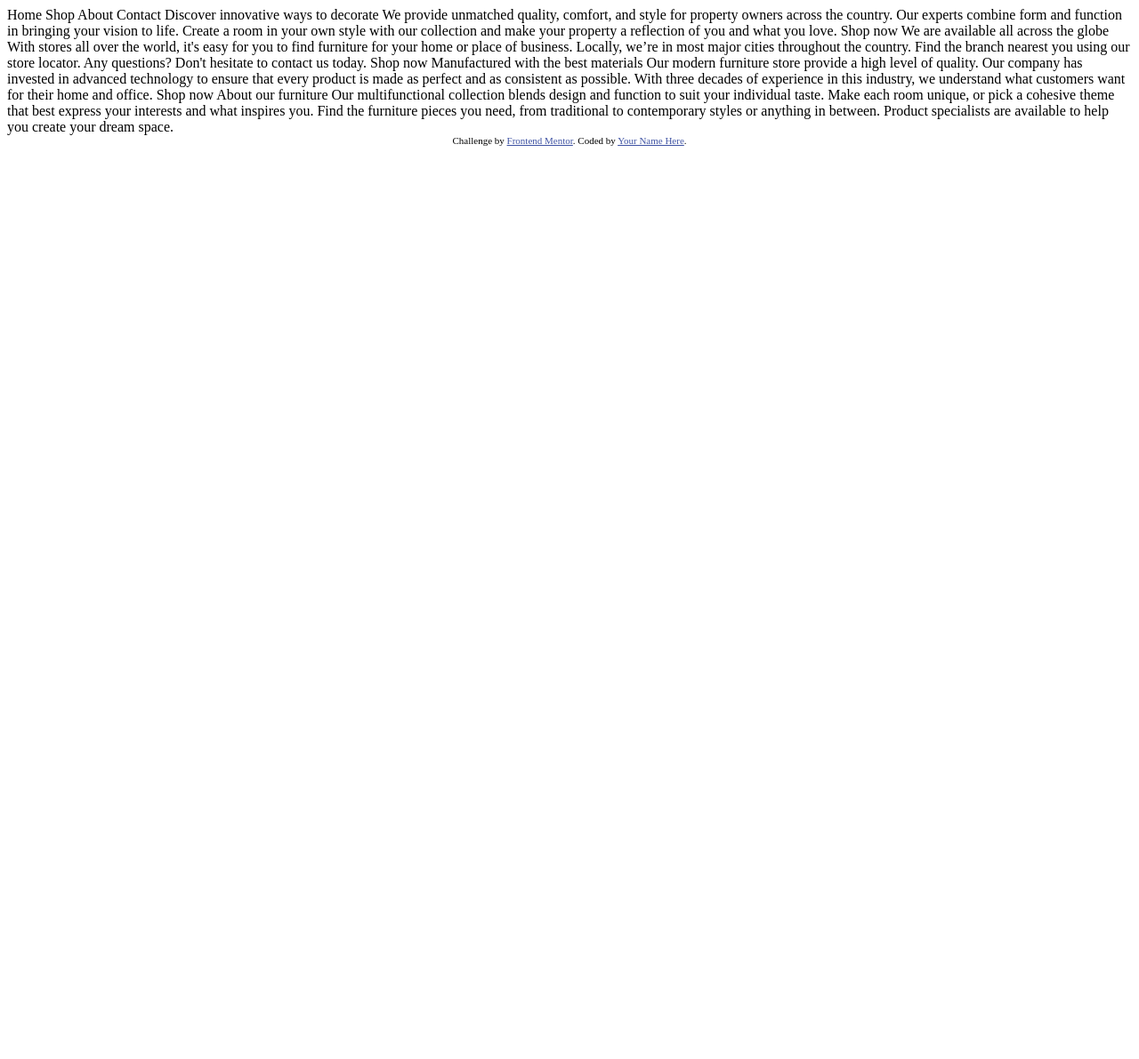
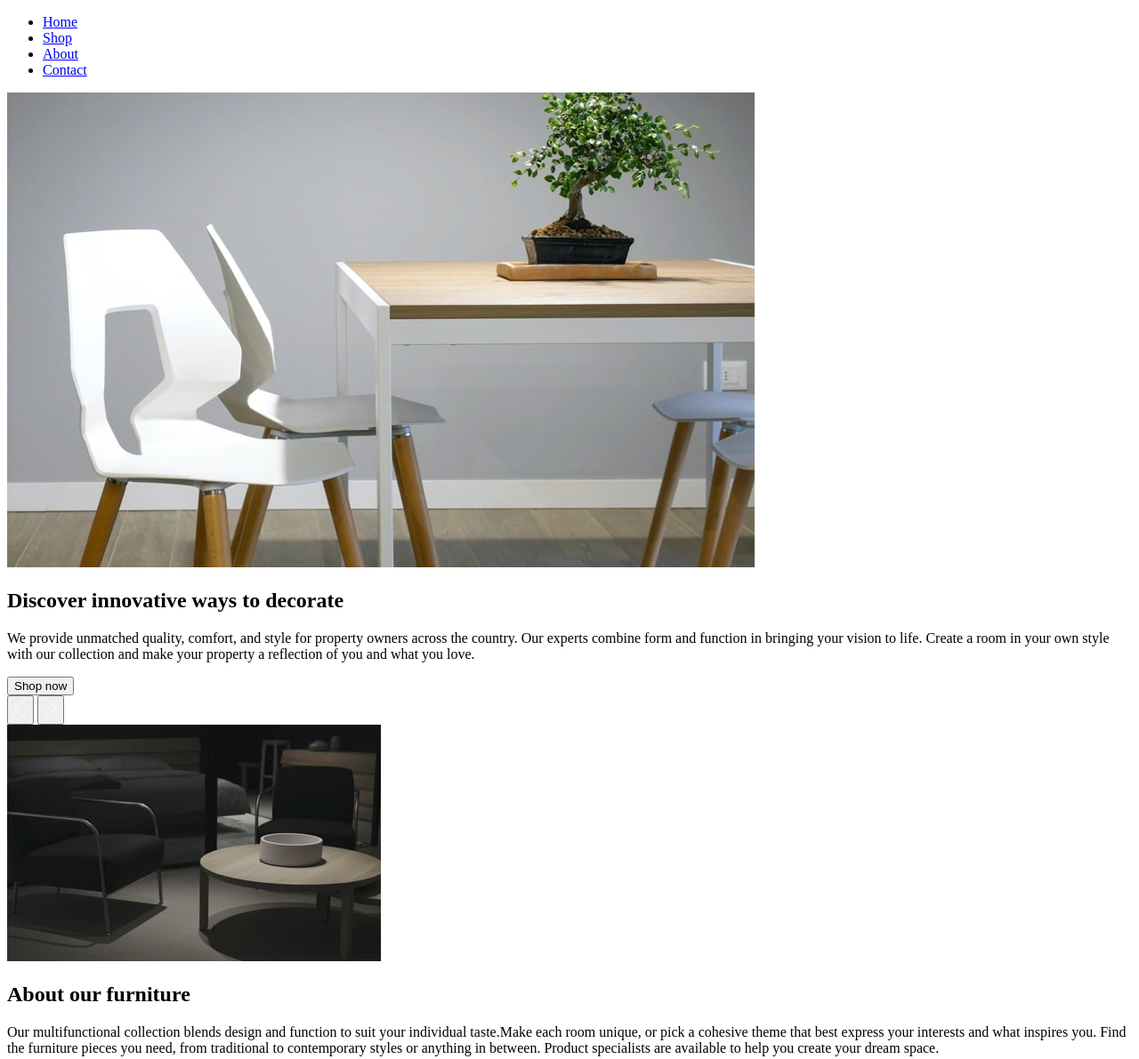
Before and after one commit to Aman11b/Room-homepage, a plain HTML site: page index.html in a window 1280 px wide. Shown: the top 1191 px of the page at 89% size. Before the commit the page ends 800 px from the top, so only its background shows below. Drawn offline with Linux system fonts and the light colour scheme.

Commit message:
initial html

```diff
--- a/index.html
+++ b/index.html
@@ -2,58 +2,54 @@
 <html lang="en">
 <head>
   <meta charset="UTF-8">
-  <meta name="viewport" content="width=device-width, initial-scale=1.0"> <!-- displays site properly based on user's device -->
+  <meta name="viewport" content="width=device-width, initial-scale=1.0">
 
   <link rel="icon" type="image/png" sizes="32x32" href="./images/favicon-32x32.png">
 
   <title>Frontend Mentor | Room homepage</title>
-
-  <!-- Feel free to remove these styles or customise in your own stylesheet 👍 -->
-  <style>
-    .attribution { font-size: 11px; text-align: center; }
-    .attribution a { color: hsl(228, 45%, 44%); }
-  </style>
 </head>
 <body>
-  Home
-  Shop
-  About
-  Contact
-
-  Discover innovative ways to decorate
-
-  We provide unmatched quality, comfort, and style for property owners across the country.
-  Our experts combine form and function in bringing your vision to life. Create a room in your
-  own style with our collection and make your property a reflection of you and what you love.
-
-  Shop now
-
-  We are available all across the globe
-
-  With stores all over the world, it's easy for you to find furniture for your home or place of business.
-  Locally, we’re in most major cities throughout the country. Find the branch nearest you using our
-  store locator. Any questions? Don't hesitate to contact us today.
-
-  Shop now
-
-  Manufactured with the best materials
-
-  Our modern furniture store provide a high level of quality. Our company has invested in advanced technology
-  to ensure that every product is made as perfect and as consistent as possible. With three decades of
-  experience in this industry, we understand what customers want for their home and office.
-
-  Shop now
-
-  About our furniture
-
-  Our multifunctional collection blends design and function to suit your individual taste.
-  Make each room unique, or pick a cohesive theme that best express your interests and what
-  inspires you. Find the furniture pieces you need, from traditional to contemporary styles
-  or anything in between. Product specialists are available to help you create your dream space.
-
-  <div class="attribution">
-    Challenge by <a href="https://www.frontendmentor.io?ref=challenge" target="_blank">Frontend Mentor</a>.
-    Coded by <a href="#">Your Name Here</a>.
-  </div>
+  <header>
+    <nav>
+      <ul>
+        <li><a href="#Home">Home</a></li>
+        <li><a href="#Shop">Shop</a></li>
+        <li><a href="#About">About</a></li>
+        <li><a href="#Contact">Contact</a></li>
+      </ul>
+    </nav>
+  </header>
+  <main role="main">
+      <section data-type="upper">
+      <div>
+        <img src="./images/desktop-image-hero-1.jpg" alt="Slide Image" id="imagae">
+      </div>
+      <div id="content">
+        <h1 id="title">Discover innovative ways to decorate</h1>
+        <p id="text">
+          We provide unmatched quality, comfort, and style for property owners across the country. Our experts combine form and function in bringing your vision to life. Create a room in your own style with our collection and make your property a reflection of you and what you love.
+        </p>
+        <button class="Shop-button">Shop now</button>
+      </div>
+      <div id="nav-buttons">
+        <button id="prev-btn" aria-label="Previous Slide">
+          <img src="./images/icon-angle-left.svg" alt="previous btn">
+        </button>
+        <button id="next-btn" aria-label="Next Slide">
+          <img src="./images/icon-angle-right.svg" alt="next btn">
+        </button>
+      </div>
+    </section>
+    <section data-type="lower">
+      <img src="./images/image-about-dark.jpg" alt="Dark furniture">
+      <div class="lowerContent">
+        <h2>About our furniture</h2>
+        <p>
+          Our multifunctional collection blends design and function to suit your individual taste.Make each room unique, or pick a cohesive theme that best express your interests and what inspires you. Find the furniture pieces you need, from traditional to contemporary styles or anything in between. Product specialists are available to help you create your dream space.
+        </p>
+      </div>
+      <img src="./images/image-about-light.jpg" alt="Light furniture">
+    </section>
+  </main>
 </body>
 </html>
```
Also changed, not shown: content.txt (added, +32 -0 lines), learn.txt (added, +41 -0 lines), 1 other file.
